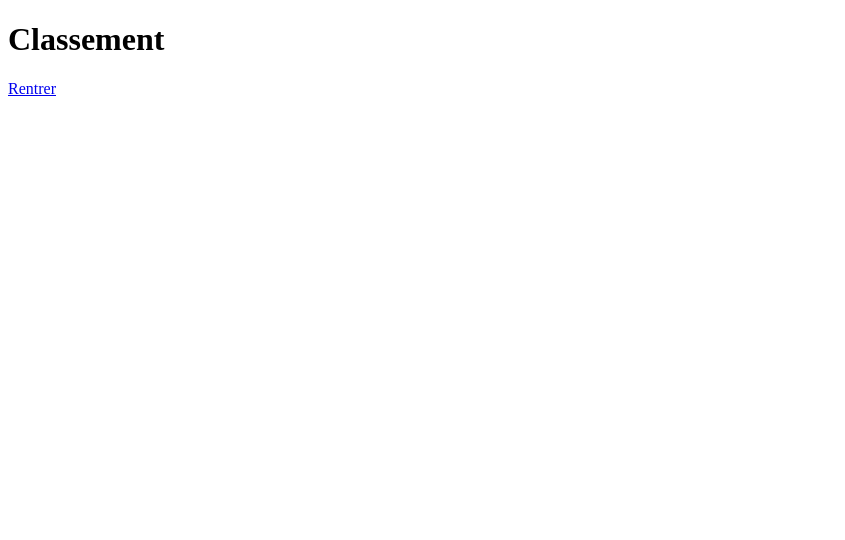
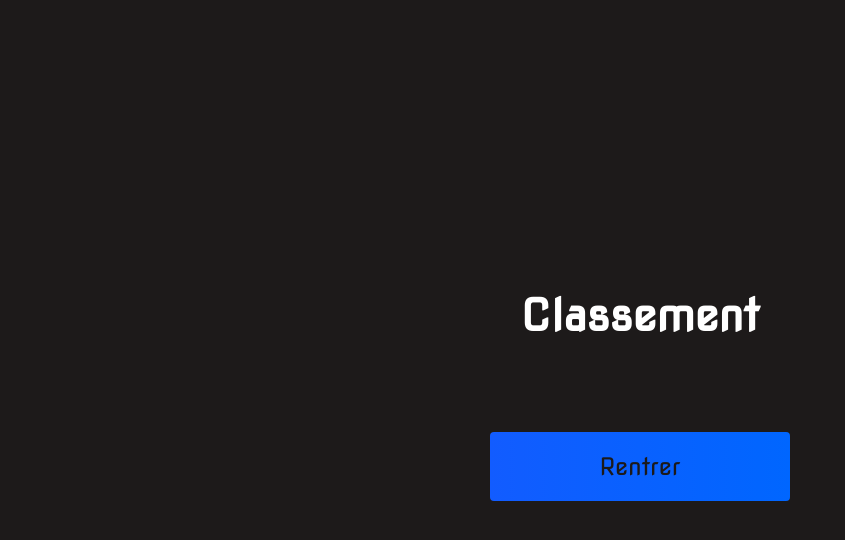
Before and after one commit to LethycyaKhathrynn/lesarticlesindefinis, a plain HTML site: page highscores.html in a window 1280 px wide. Shown: the whole page, without its empty margins (0-845 px from the left). Drawn offline with Linux system fonts and the light colour scheme; files that its build step writes are made by us from their sources; the site is published under a folder, as on GitHub Pages, so addresses that start at the root find nothing.

Commit message:
Update highscores.html

```diff
--- a/highscores.html
+++ b/highscores.html
@@ -5,16 +5,16 @@
     <meta http-equiv="X-UA-Compatible" content="IE=edge">
     <meta name="viewport" content="width=device-width, initial-scale=1.0">
     <title>Scores Élevés</title>
-    <link rel="stylesheet" href="/style/style.css">
-    <link rel="stylesheet" href="/style/highscores.css">
+    <link rel="stylesheet" href="style.css">
+    <link rel="stylesheet" href="highscores.css">
 </head>
 <body>
     <div class="container">
         <div id="highScores" class="flex-center flex-column"><h1 id="finalScore">Classement</h1>
             <ul id="highScoresList"></ul>
-            <a href="/index.html" class="btn">Rentrer</a>
+            <a href="https://lethycyakhathrynn.github.io/lesarticlesindefinistest/index.html" class="btn">Rentrer</a>
     </div>
     </div>
-    <script src="/js/highscores.js"></script>
+    <script src="highscores.js"></script>
 </body>
 </html>
```
